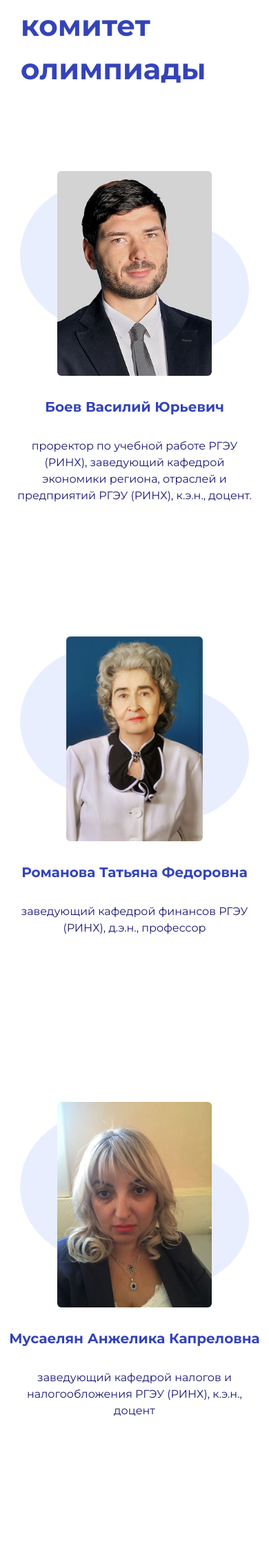
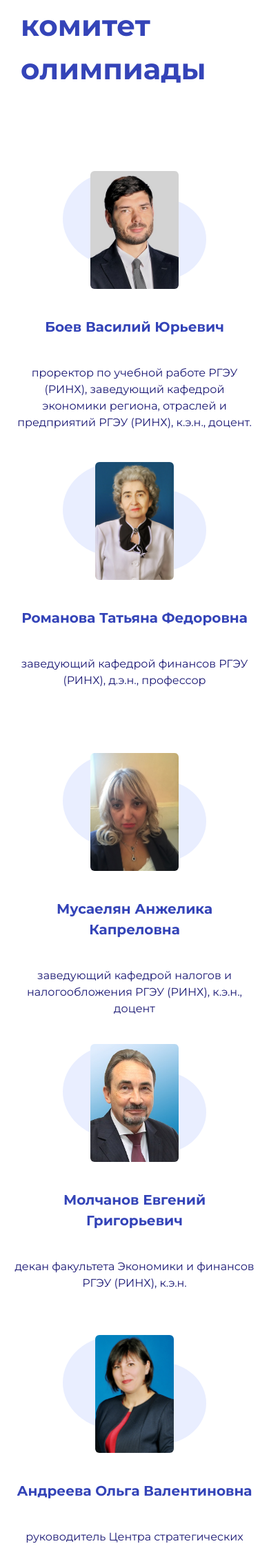
Before and after one commit to ToxiCake888/djangowebsite, a Django app: page / in a window 390 px wide; the page is wider, and only the part inside the window is pictured. Shown: the part 2662-4904 px from the top of that part at 69% size. Run offline with Django 5.2, Linux system fonts and the light colour scheme.

Commit message:
minor fixes(committe, first view picture)

```diff
--- a/main/static/css/first-view.css
+++ b/main/static/css/first-view.css
@@ -76,16 +76,16 @@ font-size: 14px;
 line-height: 150%;
 letter-spacing: 0%;
 }
+.first-view__img-container{display: flex;justify-content: center;object-fit: contain;}
 
-@media(max-width:900px) {
-
+@media(max-width:1040px) {
+    .first-view__picture{transform: scale(0.7);}
+    .first-view__img-container{ width: 60vw;}
     .first-view__footer-element{font-size: 12px;}
 }
 
 @media(max-width:860px) {
-    .first-view__picture{
-        display: none;
-    }
+    .first-view__picture{display: none;}
     .first-view__location{margin-top: 10%;}
     .first-view__title{font-size: 40px;}
     .first-view__footer-element{font-size: 10px;}
--- a/main/static/css/goals.css
+++ b/main/static/css/goals.css
@@ -101,7 +101,7 @@ text-align: center;
    }
 
 
-.program-committee__title{font-size: 20px;padding: 10px;text-align: center;}
+.program-committee__title{font-size: 20px;padding: 20px;text-align: center;}
 .program-committee__text{color:#191773 ;text-align: center; margin: 20px;}
 
 @media(max-width:860px) {
@@ -116,7 +116,9 @@ text-align: center;
 @media(max-width:450px) {
     .program-committee{
     grid-template-columns: repeat(1, 100%);
-    grid-template-rows: repeat(8, 80vh);
-    height:640vh;
+    grid-template-rows: repeat(8, 50vh);
+    height:400vh;
 }
+    /* .portrait{transform: scale(0.6);}
+    .circles{transform: scale(0.6);} */
 }
--- a/main/templates/main/index.html
+++ b/main/templates/main/index.html
@@ -52,11 +52,11 @@
               href="/registration"
               >Зарегистрироваться
             </a>
-          </section>
-          <img
-            src="{% static 'images/pic1.svg'%}"
-            class="first-view__picture"
-          />
+          </section class="first-view__img-container">
+            <img
+              src="{% static 'images/pic1.svg'%}"
+              class="first-view__picture"
+            />
         </section>
         <section class="first-view__location">
           <div class="first-view__location-title">
```
